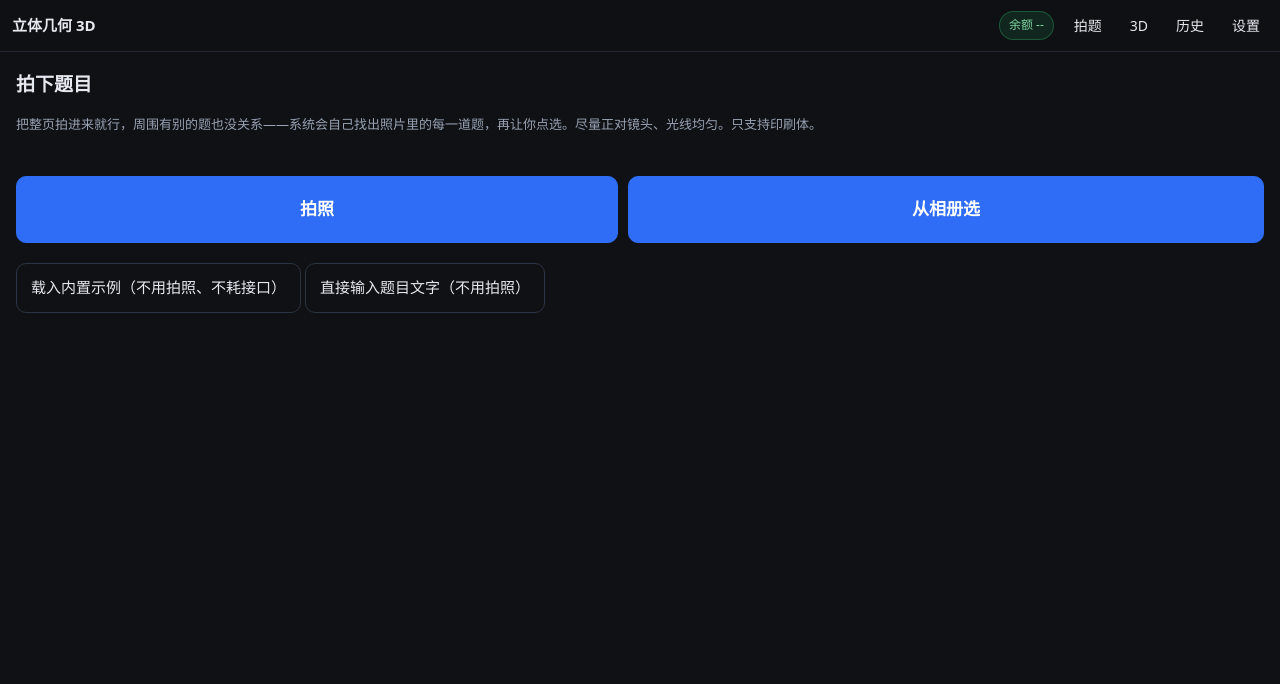
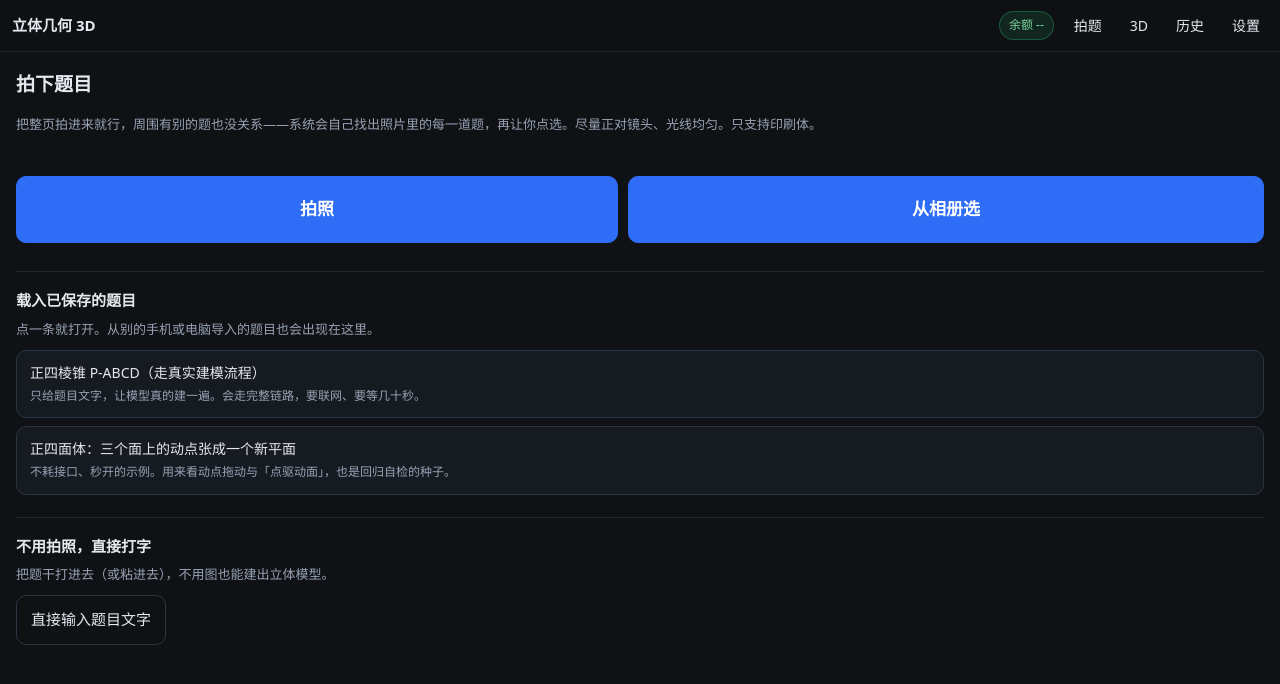
Before and after one commit to FFf20100322/geo3d, a website built with Vite: page index.html in a window 1280 px wide. Built offline with nearby package versions, Linux system fonts and the light colour scheme.

Commit message:
拍题页把两条「不用拍照」的路子分开（v0.2.1）
## 完成了什么
拍题页原来底下并排两个长得一模一样的按钮（「载入内置示例」「直接输入题目文字」），
看不出它们是两种不同的入口。现在分成两块、各带标题：
① 载入已保存的题目 —— 能点选的列表，每条带标题和一句说明；
② 不用拍照，直接打字 —— 单独一块。

## 改了什么
1. 拍题页版式重排：两块之间加分隔线，各有自己的标题与说明。
2. 「载入内置示例」从一个笼统的按钮变成列表：每条有标题、有说明
   （哪条要联网、哪条秒开，写在说明里，不用点进去才知道）。
3. 列表每次回到拍题页都重画 —— 以后导入的题目会随时增加，画一次定死会漏掉新来的。
4. 导入的 `.g3d` 以后也进这个列表，所以现在就把形状做成列表，免得回头再改一遍版式。

## 遇到了什么问题
没有卡住的地方。顺手发现自己把 v0.2.0 的标题在编辑时吃掉了（内容还在、标题没了），已补回 ——
改长文档时这类错不会报错，只会让结构悄悄坏掉，所以改完要通读一遍章节列表。

## 下一步
回到 A2：标注引导线 + 被遮挡的面用虚线。（「导入的题目进列表」依赖 .g3d 格式，排在 E1。）

十三项自检 + 类型检查 + 构建全绿。

```diff
--- a/index.html
+++ b/index.html
@@ -99,6 +99,16 @@
          所以允许换行、靠右对齐，宁可换行也不能让按钮被挤出屏幕左边点不到。 */
       #scene-tools { position: fixed; top: 60px; right: 12px; max-width: calc(100% - 24px); z-index: 17; display: none; flex-wrap: wrap; justify-content: flex-end; gap: 6px; }
       #scene-tools button { padding: 6px 10px; font-size: 13px; }
+      /* 「不用拍照」的两条路：各成一块、各带标题，中间留开距离 */
+      .pick-sec { margin-top: 22px; padding-top: 16px; border-top: 1px solid #222833; }
+      .pick-sec h3 { margin: 0 0 4px; font-size: 15px; font-weight: 600; color: #e5e7eb; }
+      .pick-sec .muted { margin: 0 0 10px; }
+      .pick-list { display: flex; flex-direction: column; gap: 8px; }
+      .pick-item { display: block; width: 100%; text-align: left; padding: 11px 13px; border-radius: 10px; border: 1px solid #2b3442; background: #161b22; color: #cbd5e1; cursor: pointer; }
+      .pick-item:hover { border-color: #3b82f6; }
+      .pick-item .t { display: block; font-size: 14px; line-height: 1.5; color: #e5e7eb; }
+      .pick-item .d { display: block; margin-top: 3px; font-size: 12px; color: #98a2b3; }
+      .pick-empty { font-size: 13px; color: #6b7280; }
       /* 后台任务进度条。建模与解题都是多阶段的长任务，没有它就像卡死了。 */
       #progress { position: fixed; top: 56px; left: 12px; right: 12px; z-index: 30; display: none; padding: 8px 12px; border-radius: 10px; background: rgba(20,26,34,.94); border: 1px solid #2b3442; }
       #progress-track { height: 6px; border-radius: 3px; background: #222833; overflow: hidden; }
@@ -177,9 +187,21 @@
       </div>
       <input id="file-camera" type="file" accept="image/*" capture="environment" hidden />
       <input id="file-album" type="file" accept="image/*" hidden />
-      <div class="gap"></div>
-      <button id="btn-demo" class="ghost">载入内置示例（不用拍照、不耗接口）</button>
-      <button id="btn-type" class="ghost">直接输入题目文字（不用拍照）</button>
+
+      <!-- 两条「不用拍照」的路子分成两块，各带标题 ——
+           原来这两个按钮长得一模一样、还挨在一起，看不出它们其实是两种不同的入口。 -->
+      <div class="pick-sec">
+        <h3>载入已保存的题目</h3>
+        <p class="muted">点一条就打开。从别的手机或电脑导入的题目也会出现在这里。</p>
+        <div id="demo-list" class="pick-list"></div>
+      </div>
+
+      <div class="pick-sec">
+        <h3>不用拍照，直接打字</h3>
+        <p class="muted">把题干打进去（或粘进去），不用图也能建出立体模型。</p>
+        <button id="btn-type" class="ghost">直接输入题目文字</button>
+      </div>
+
       <div id="photo-preview"></div>
     </section>
 
--- a/package.json
+++ b/package.json
@@ -1,7 +1,7 @@
 {
   "name": "geo3d",
   "private": true,
-  "version": "0.2.0",
+  "version": "0.2.1",
   "type": "module",
   "description": "Geo3D —— 高中立体几何的 3D 解题与演示：拍照或直接输入题目，本地算出立体图形并逐条回验，给出分步解答与可交互 3D 模型",
   "scripts": {
--- a/src/main.ts
+++ b/src/main.ts
@@ -71,6 +71,9 @@ function show(v: ViewName | '3d') {
   onSceneView = v === '3d'
   scene?.setActive(onSceneView)
   updateCaption(onSceneView)
+  // 「载入已保存的题目」列表每次回到拍题页都重画一遍 ——
+  // 以后导入的题目是随时可能增加的，画一次就定死在页面上会漏掉新来的。
+  if (v === 'photo') renderSavedList()
   syncSceneChrome()
 }
 
@@ -1057,7 +1060,77 @@ $('btn-repick').onclick = () => {
  * 走的是跟正常流程完全一样的那条路（解析 → 求解 → 合并辅助线 → 重新求解），
  * 所以它既能给你测界面，也能当作回归自检的种子（demo.check.ts 跑的就是这同一份数据）。
  */
-$('btn-demo').onclick = () => {
+/**
+ * 「载入已保存的题目」列表。
+ *
+ * 内置示例是一个**能点选的列表**，而不是一个笼统的按钮 ——
+ * 以后从别的手机或电脑导入的题目（`.g3d`）也进这个列表，所以它一开始就得是列表的形状，
+ * 免得等导入做出来再改一遍版式。
+ */
+type SavedItem = { title: string; desc: string; run: () => void }
+
+const savedItems: SavedItem[] = [
+  {
+    title: '正四棱锥 P-ABCD（走真实建模流程）',
+    desc: '只给题目文字，让模型真的建一遍。会走完整链路，要联网、要等几十秒。',
+    run: () => startRealFlow(),
+  },
+  {
+    title: '正四面体：三个面上的动点张成一个新平面',
+    desc: '不耗接口、秒开的示例。用来看动点拖动与「点驱动面」，也是回归自检的种子。',
+    run: () => loadBuiltinDemo(),
+  },
+]
+
+function renderSavedList(): void {
+  const box = $('demo-list')
+  box.innerHTML = ''
+  if (!savedItems.length) {
+    const p = document.createElement('p')
+    p.className = 'pick-empty'
+    p.textContent = '还没有可载入的题目。'
+    box.appendChild(p)
+    return
+  }
+  for (const it of savedItems) {
+    const btn = document.createElement('button')
+    btn.className = 'pick-item'
+    const t = document.createElement('span')
+    t.className = 't'
+    t.textContent = it.title
+    const d = document.createElement('span')
+    d.className = 'd'
+    d.textContent = it.desc
+    btn.append(t, d)
+    btn.onclick = () => it.run()
+    box.appendChild(btn)
+  }
+}
+
+/** 走真实流程的那道测试题：只填题面，不预建场景与解答 */
+function startRealFlow(): void {
+  $<HTMLTextAreaElement>('problem-text').value = REALFLOW_PROBLEM
+  $<HTMLTextAreaElement>('extra').value = ''
+  $('points').textContent = ''
+  $('uncertain').textContent = ''
+  currentThumb = undefined
+  currentRecordId = undefined
+  currentScene = undefined
+  currentSolution = undefined
+  sceneFromText = ''
+  solutionFromText = ''
+  stopPlay()
+  $<HTMLButtonElement>('btn-generate').textContent = '开始解题'
+  show('text')
+  say('已填入一道测试题。可以直接改，或全选替换成你自己的题目，然后点「开始解题」。')
+}
+
+/**
+ * 载入内置示例题。
+ * 走的是跟正常流程完全一样的那条路（解析 → 求解 → 合并辅助线 → 重新求解），
+ * 所以它既能给你测界面，也能当作回归自检的种子（demo.check.ts 跑的就是这同一份数据）。
+ */
+function loadBuiltinDemo(): void {
   $<HTMLTextAreaElement>('problem-text').value = DEMO_PROBLEM
   $<HTMLTextAreaElement>('extra').value = ''
   $('points').textContent = ''
```
Also changed, not shown: CHANGELOG.md, README.md.
